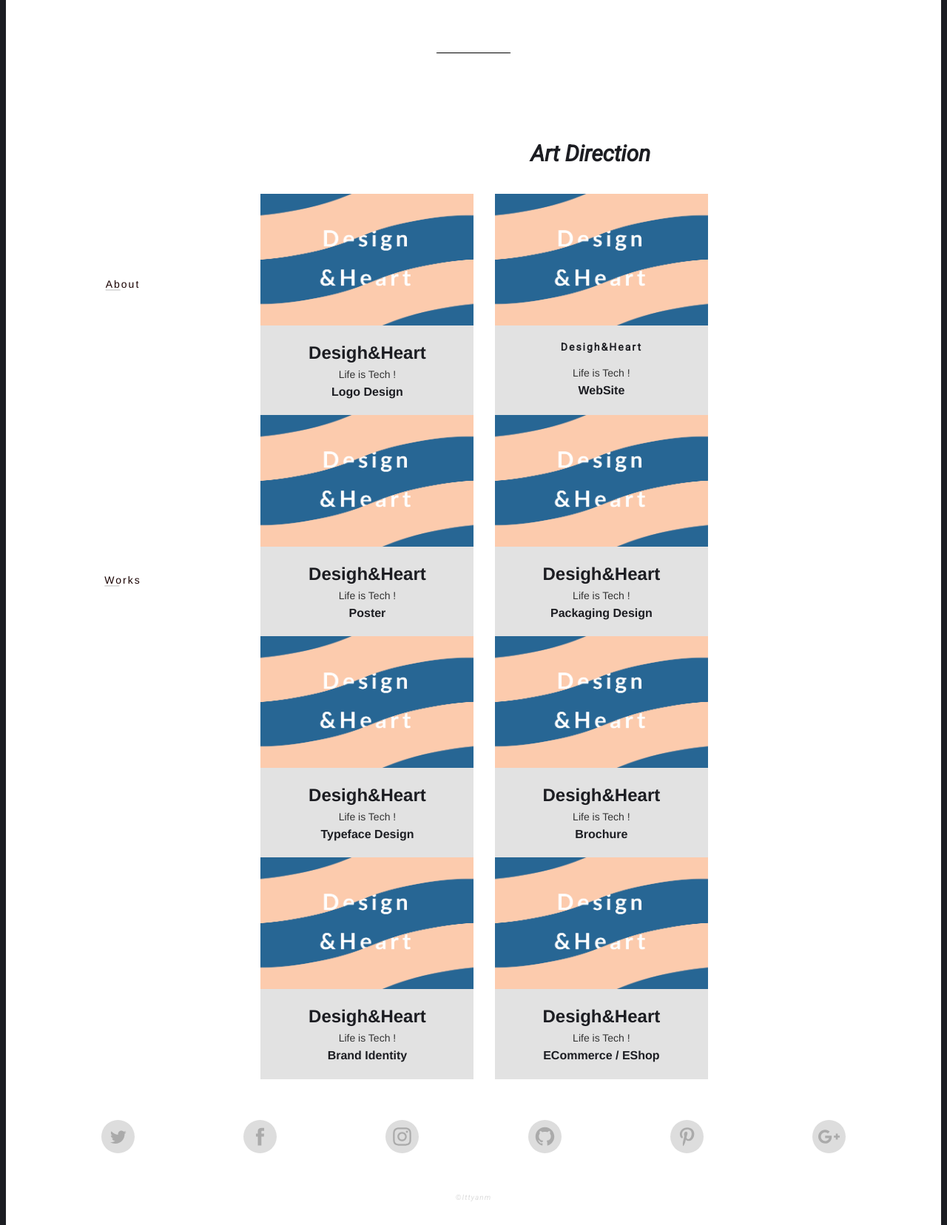
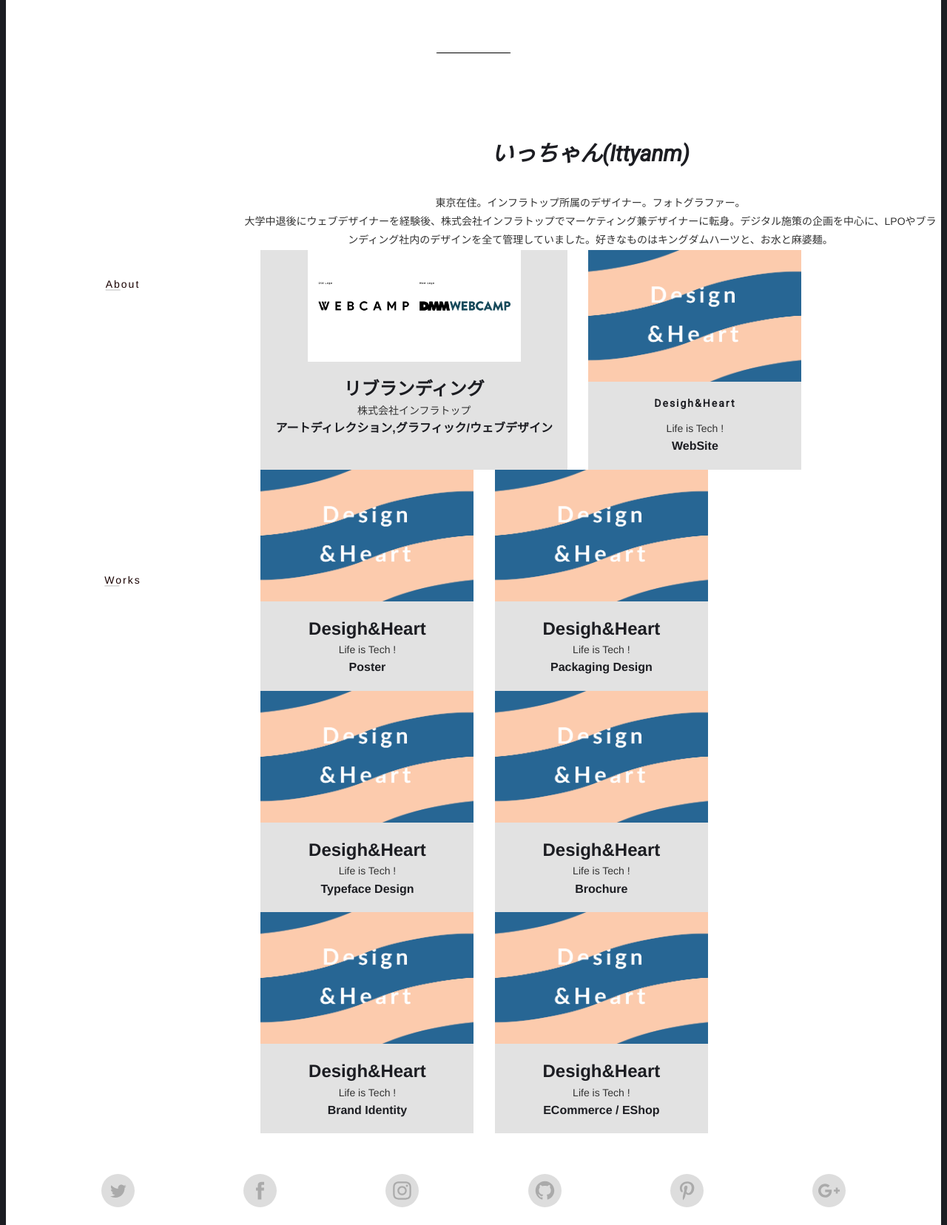
Before and after one commit to Ittyanm/Ittyanm, a PHP site: page /about/index.html in a window 1280 px wide. Shown: the part 486-2142 px from the top of the page at 74% size. Run offline with PHP 8.4, Linux system fonts and the light colour scheme; some libraries are stand-ins or nearby versions.

Commit message:
パスの修正

```diff
--- a/about/index.html
+++ b/about/index.html
@@ -31,6 +31,7 @@
   <!-- ↓ CORE CSS ↓ -->
   <link rel="stylesheet" href="../assets/css/reset.css">
   <link rel="stylesheet" href="../assets/css/style.css">
+  <link rel="stylesheet" href="../assets/css/about.css">
   <!-- ↑ CORE CSS ↑ -->
   <!-- ↓ FAVICON ↓ -->
   <link rel="shortcut icon" href="../favicon.ico">
@@ -66,13 +67,16 @@
     }(document, 'script', 'facebook-jssdk'));
   </script>
   <header>
-<!--    <h1 class="greeting-name">渋谷を拠点とするデザイナーの<a class="catch" href="./about/index.html">いっちゃん&#40;Ittyanm&#41;</a>です。</h1>-->
+    <!--    <h1 class="greeting-name">渋谷を拠点とするデザイナーの<a class="catch" href="./about/index.html">いっちゃん&#40;Ittyanm&#41;</a>です。</h1>-->
     <p class="self-introduction">Kento Ichikawa's Design</p>
     <h1 class="top-title">Ittyanm<span class="trade">&trade;</span></h1>
     <p class="title">WebDesigner&amp;UI|UX</p>
     <p class="sentence">Design is how it works.</p>
     <span class="border"></span>
   </header>
+  <div class="main-visual">
+
+  </div>
   <div class="wrapper">
     <aside>
       <nav>
@@ -91,17 +95,19 @@
       </nav>
     </aside>
     <div class="container">
-      <h2 class="work-theme">Art Direction</h2>
+      <h2 class="work-theme">いっちゃん&#40;Ittyanm&#41;</h2>
+      <p>東京在住。インフラトップ所属のデザイナー。フォトグラファー。</p>
+      <p>大学中退後にウェブデザイナーを経験後、株式会社インフラトップでマーケティング兼デザイナーに転身。デジタル施策の企画を中心に、LPOやブランディング社内のデザインを全て管理していました。好きなものはキングダムハーツと、お水と麻婆麺。</p>
       <div class="grid">
-        <div class="grid-item">
-          <img src="./assets/img/Design-Heart-Wallpaper.png" alt="" width="288">
+        <a class="grid-item" href="works/dwc_rebranding.html">
+          <img src="./assets/img/logo_rebranding.png" alt="" width="288">
           <div class="caption">
-            <h3>Desigh&amp;Heart</h3>
-            <p>Life is Tech !</p>
-            <h4>Logo Design</h4>
+            <h3>リブランディング</h3>
+            <p>株式会社インフラトップ</p>
+            <h4>アートディレクション,グラフィック/ウェブデザイン</h4>
           </div>
           <!-- .caption -->
-        </div>
+        </a>
         <!-- .grid-item -->
         <div class="grid-item">
           <img src="./assets/img/Design-Heart-Wallpaper.png" alt="" width="288">
--- a/works/index.html
+++ b/works/index.html
@@ -66,7 +66,7 @@
     }(document, 'script', 'facebook-jssdk'));
   </script>
   <header>
-    <h1 class="greeting-name">渋谷を拠点とするデザイナーの<a class="catch" href="./about/index.html">いっちゃん&#40;Ittyanm&#41;</a>です。</h1>
+    <h1 class="greeting-name">渋谷を拠点とするデザイナーの<a class="catch" href="./about/index.html">いっちゃん&#40;Ittyanm&#41;</a>ポートフォリオです。</h1>
     <!--
     <p class="self-introduction">Kento Ichikawa's Design</p>
     <h1 class="top-title">Ittyanm<span class="trade">&trade;</span></h1>
```
Also changed, not shown: assets/css/about.css (added, +46 -0 lines), assets/css/style.css (+0 -47 lines), assets/img/about/about-image01.jpg (added), 3 other files.
